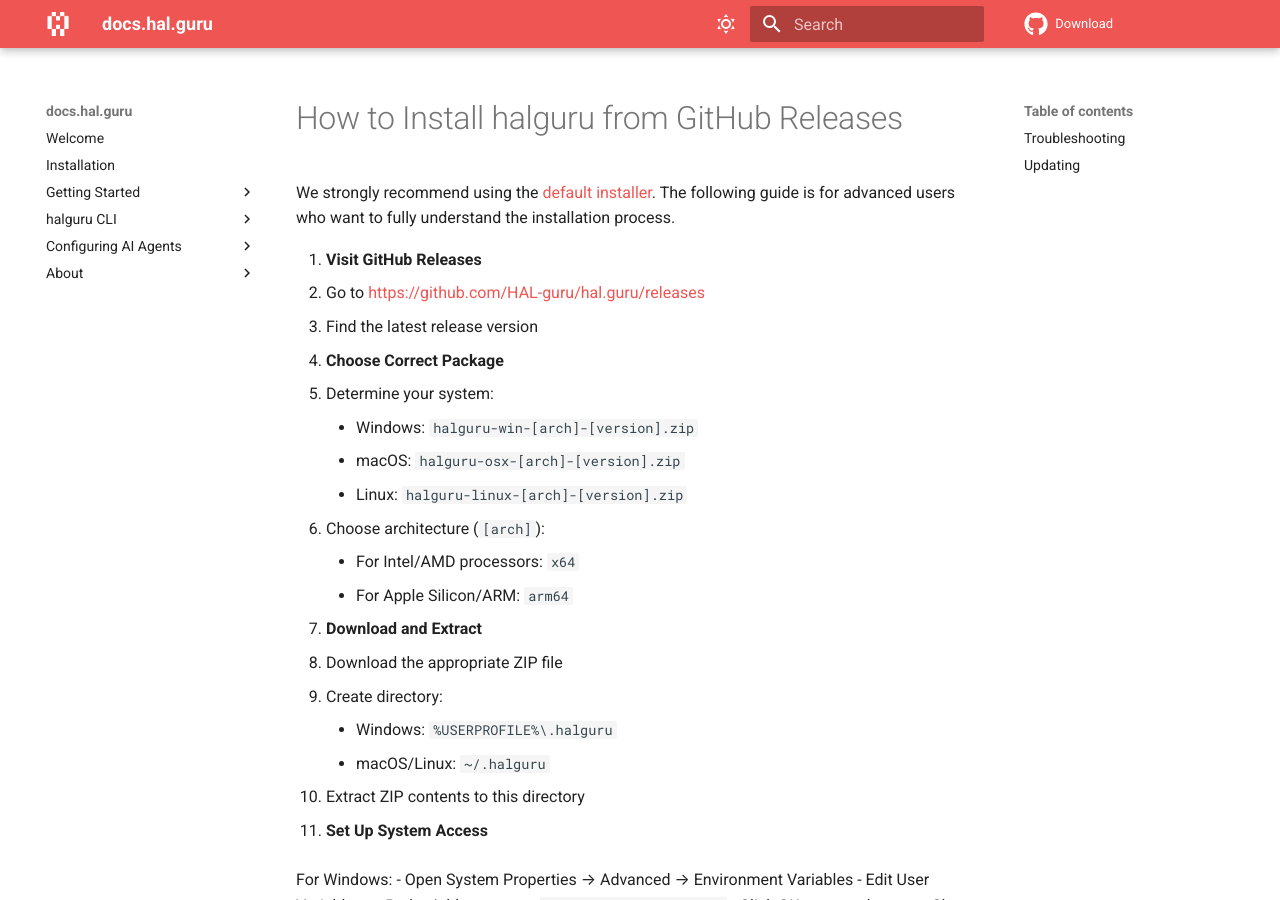
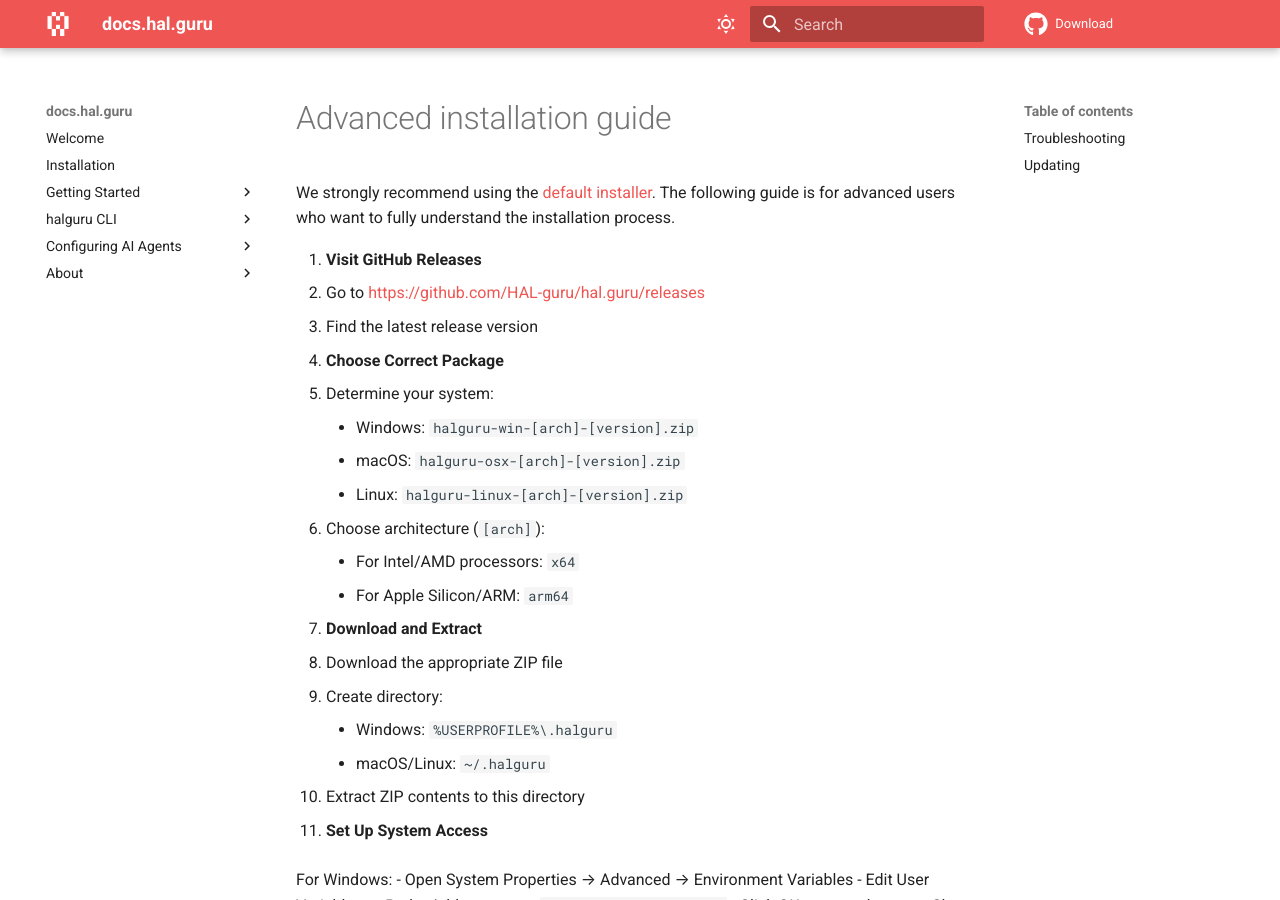
Before and after one commit to HAL-guru/hal.guru, an MkDocs documentation site: the page built from docs/installation/experienced-users.md, in a window 1280 px wide and 900 px high. Built offline with MkDocs 1.6.1 and Material for MkDocs 9.7.7, drawn with Linux system fonts in a browser that asks for light colours; comment, search, counter and statistics services are not loaded.

Commit message:
Update experienced-users.md

```diff
--- a/docs/installation/experienced-users.md
+++ b/docs/installation/experienced-users.md
@@ -1,6 +1,6 @@
 ---
-title: How to Install halguru from GitHub Releases
-description: How to Install halguru from GitHub Releases
+title: Advanced installation guide
+description: Advanced installation guide
 date: 2025-03-07
 author: Chris Prusik
 ---
```
